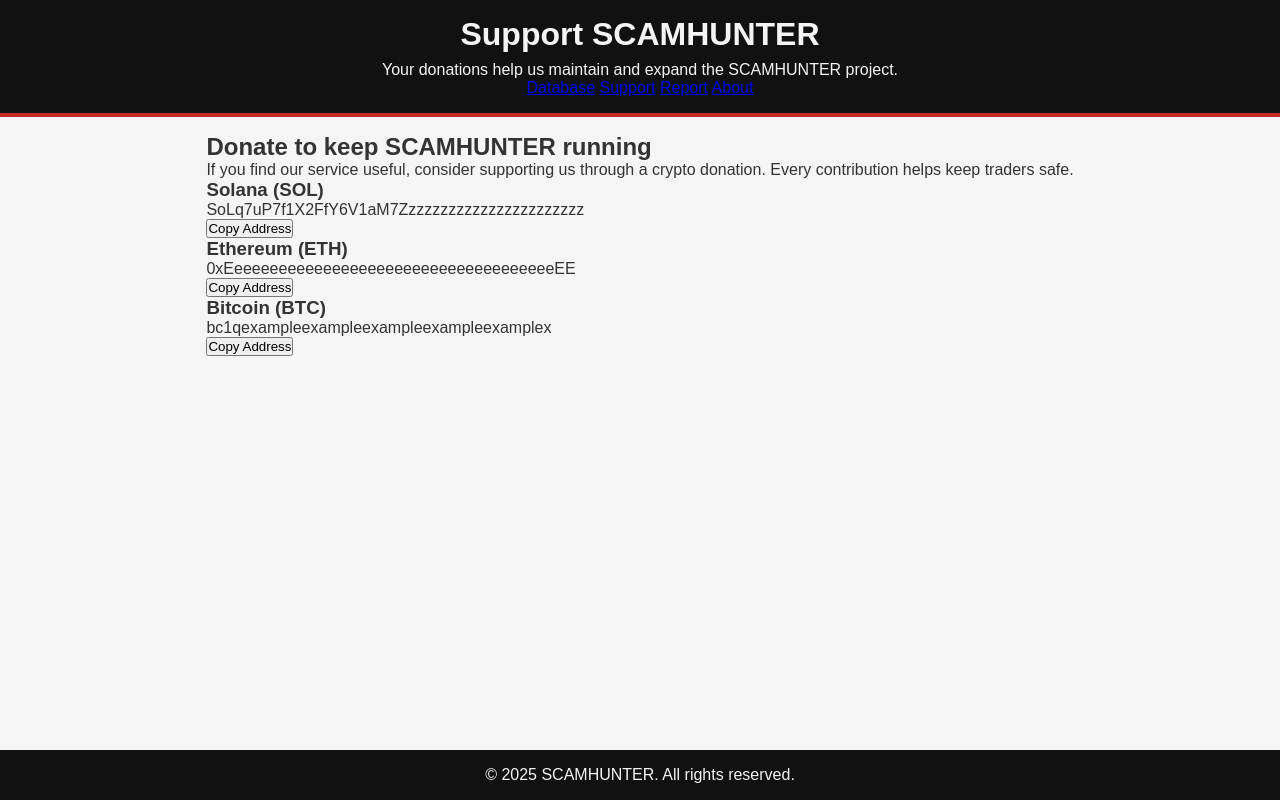
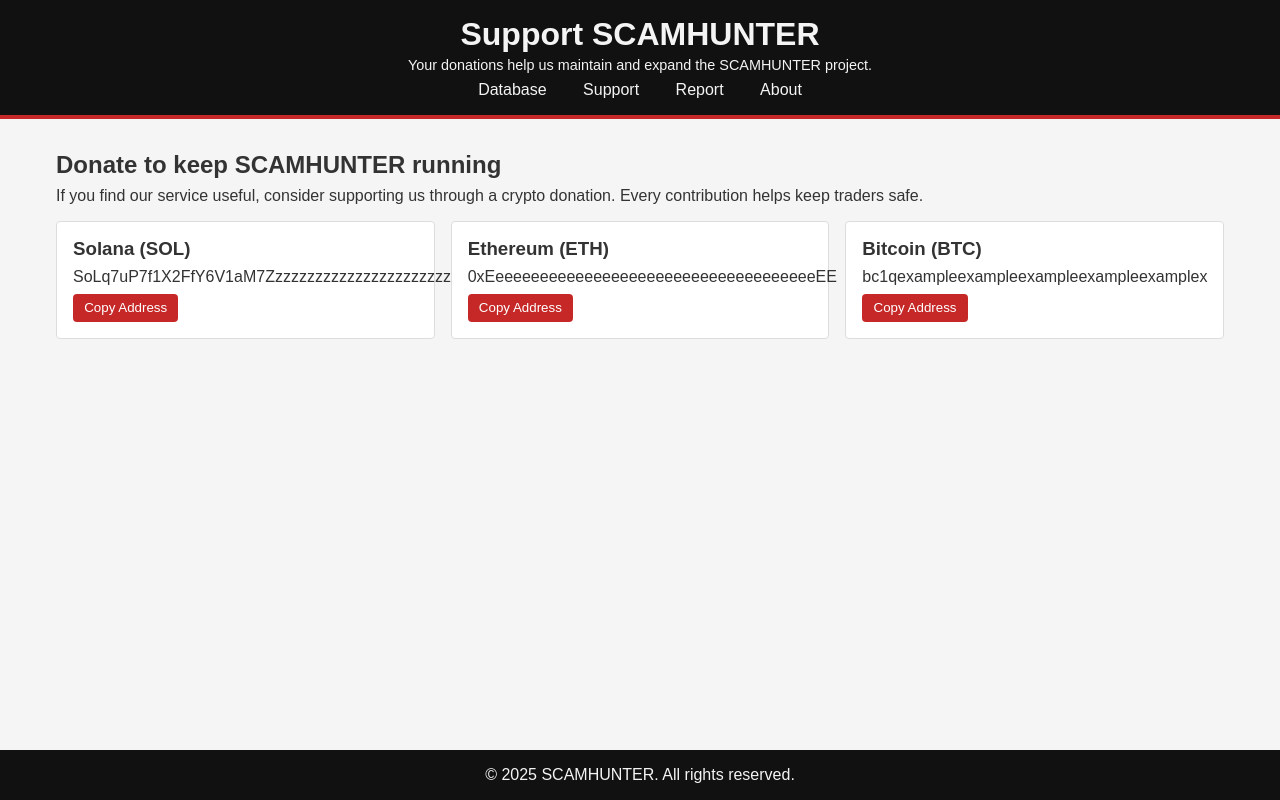
Before and after one commit to JohnnyRoXoR/scamhunter-db-site, a plain HTML site: page support.html in a window 1280 px wide. Drawn offline with Linux system fonts and the light colour scheme.

Commit message:
Update styles.css

```diff
--- a/styles.css
+++ b/styles.css
@@ -1,3 +1,4 @@
+/* Global resets */
 * {
     box-sizing: border-box;
     margin: 0;
@@ -23,7 +24,29 @@ header {
 
 header h1 {
     font-size: 2rem;
+    margin-bottom: 0.25rem;
+}
+
+header p {
+    font-size: 0.9rem;
     margin-bottom: 0.5rem;
+}
+
+/* Navigation styles */
+nav {
+    margin-top: 0.5rem;
+}
+nav a {
+    margin: 0 0.5rem;
+    color: #f4f4f4;
+    text-decoration: none;
+    padding: 0.25rem 0.5rem;
+    border-radius: 4px;
+    font-weight: 500;
+}
+nav a:hover {
+    background-color: #c62828;
+    color: #fff;
 }
 
 main {
@@ -31,6 +54,12 @@ main {
     padding: 1rem;
     max-width: 1200px;
     margin: 0 auto;
+}
+
+main h2 {
+    margin-top: 1rem;
+    margin-bottom: 0.5rem;
+    font-size: 1.5rem;
 }
 
 .controls {
@@ -47,6 +76,7 @@ main {
     font-size: 1rem;
 }
 
+/* Table styles */
 table {
     width: 100%;
     border-collapse: collapse;
@@ -67,10 +97,12 @@ table th {
     font-weight: 600;
 }
 
+/* Pagination */
 .pagination {
     display: flex;
     justify-content: center;
     gap: 0.25rem;
+    align-items: center;
 }
 
 .pagination button {
@@ -87,6 +119,37 @@ table th {
     cursor: default;
 }
 
+/* Wallet section styles */
+.wallets {
+    display: flex;
+    flex-wrap: wrap;
+    gap: 1rem;
+    margin-top: 1rem;
+}
+
+.wallet {
+    background-color: #fff;
+    border: 1px solid #ddd;
+    border-radius: 4px;
+    padding: 1rem;
+    flex: 1;
+    min-width: 200px;
+}
+
+.wallet h3 {
+    margin-bottom: 0.5rem;
+}
+
+.wallet button {
+    margin-top: 0.5rem;
+    padding: 0.4rem 0.7rem;
+    border: none;
+    border-radius: 4px;
+    background-color: #c62828;
+    color: #fff;
+    cursor: pointer;
+}
+
 footer {
     text-align: center;
     padding: 1rem;
```
